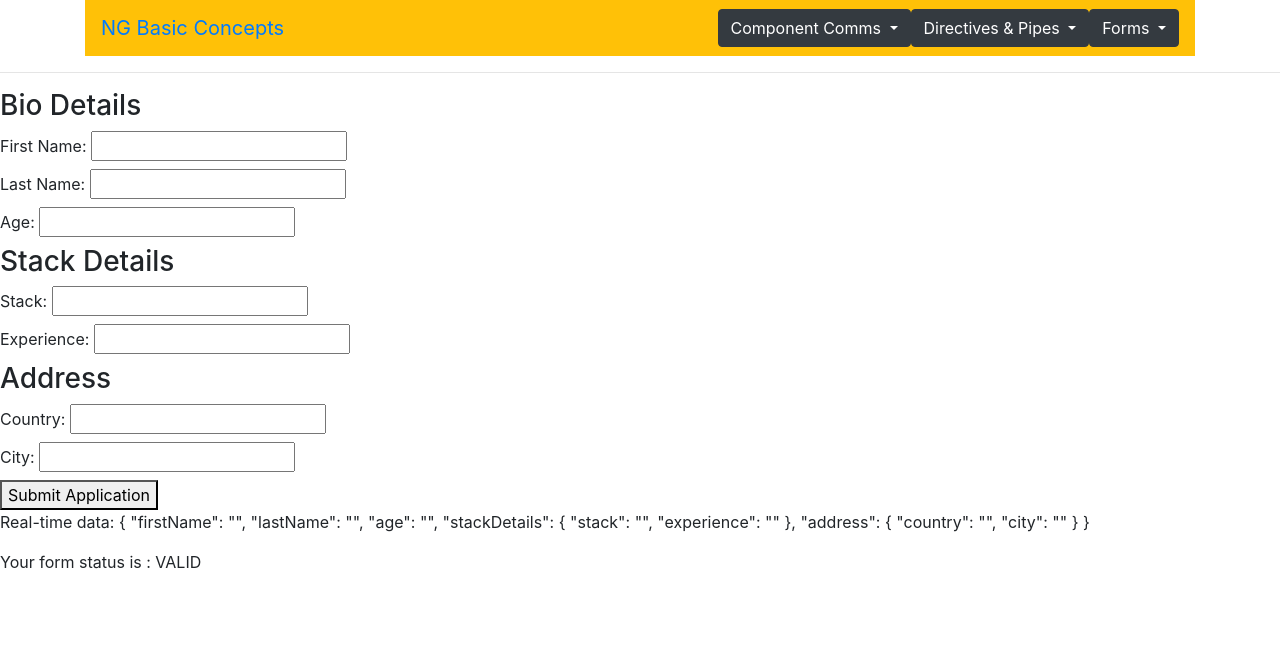
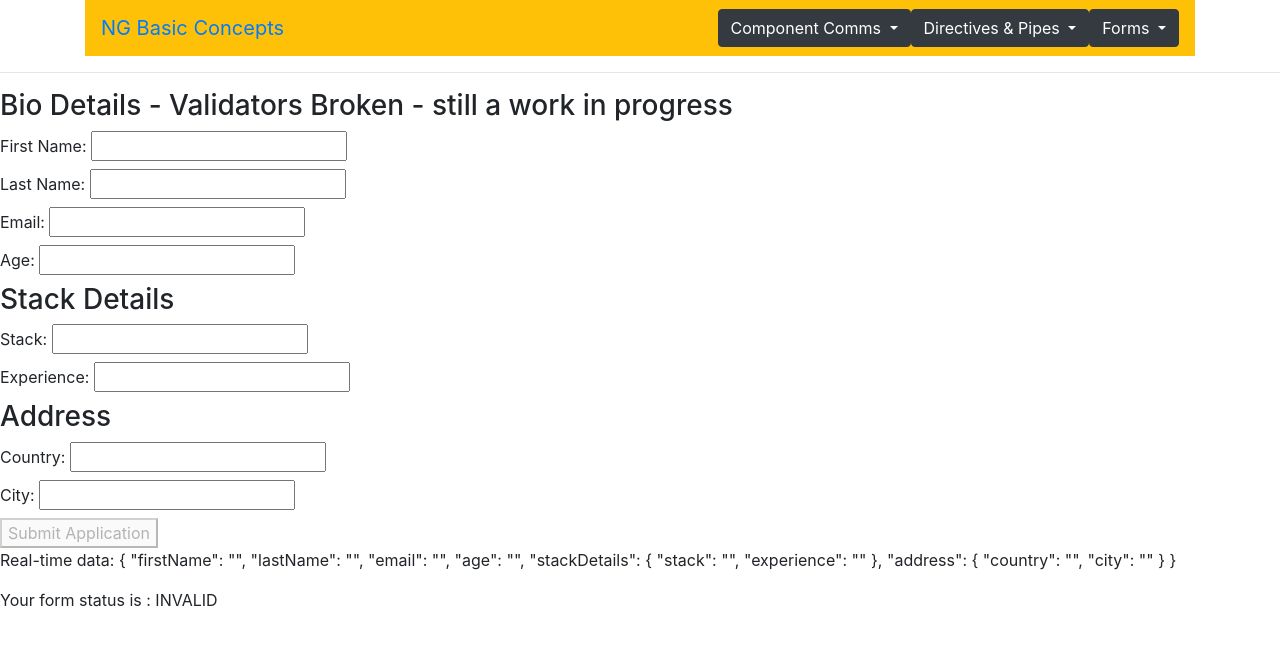
Before and after one commit to subliminalvisions/angular-basic-concepts, an Angular app: page /forms in a window 1280 px wide. Shown: the top 646 px of the page. Built offline with nearby package versions, Linux system fonts and the light colour scheme.

Commit message:
messing with form control validators but still a work in progress

```diff
--- a/src/app/forms/reactive-forms/reactive-forms.component.html
+++ b/src/app/forms/reactive-forms/reactive-forms.component.html
@@ -1,6 +1,5 @@
 <form [formGroup]="bioSection" (ngSubmit)="callingFunction()">
-  <h3>Bio Details
-</h3>
+  <h3>Bio Details - Validators Broken - still a work in progress </h3>
 
 <label>
   First Name:
@@ -10,6 +9,19 @@
   Last Name:
   <input type="text" formControlName="lastName">
 </label> <br>
+
+<label>
+  Email:
+  <input type="text" formControlName="email">
+</label> <br>
+
+<div *ngIf="f.email.touched && f.email.invalid" class="alert alert-danger">
+  <div *ngIf="f.email.errors.required">Username is required.</div>
+  <div *ngIf="f.email.errors.minlength">Username should be 3 character.</div>
+  <div *ngIf="f.email.errors.cannotContainSpace">Username can not contain space.</div>
+</div>
+
+
 <label>
   Age:
   <input type="text" formControlName="age">
--- a/src/app/forms/reactive-forms/reactive-forms.component.ts
+++ b/src/app/forms/reactive-forms/reactive-forms.component.ts
@@ -1,8 +1,10 @@
 import { Component, OnInit } from '@angular/core';
 import { FormControl, FormGroup } from '@angular/forms';
-import { FormBuilder } from  '@angular/forms';
+import { FormBuilder, Validators } from  '@angular/forms';
 // import { FormControl, FormGroup } from '@angular/forms';
 import {FormsModule,ReactiveFormsModule} from '@angular/forms';
+import { WhiteSpaceValidator } from './whitespace.validator';
+// whitespace.validator.ts
 
 @Component({
   selector: 'app-reactive-forms',
@@ -32,6 +34,7 @@ export class ReactiveFormsComponent implements OnInit {
   bioSection = this.fb.group({
     firstName: [''],
     lastName: [''],
+    email: new FormControl('', [Validators.required, Validators.minLength(3), WhiteSpaceValidator.cannotContainSpace]),
     age: [''],
     stackDetails: this.fb.group({
       stack: [''],
@@ -43,11 +46,24 @@ export class ReactiveFormsComponent implements OnInit {
     })
   });
 
+  // form = this.bioSection;
+
+  form = new FormGroup({
+    email: new FormControl('', [Validators.required, Validators.minLength(3), WhiteSpaceValidator.cannotContainSpace]),
+    firstName: new FormControl('', [Validators.required, Validators.minLength(3), WhiteSpaceValidator.cannotContainSpace]),
+    lastName: new FormControl('', [Validators.required, Validators.minLength(3), WhiteSpaceValidator.cannotContainSpace]),
+    age: new FormControl('')
+  });
+
+
+
   constructor(private fb: FormBuilder) { }
 
   ngOnInit(): void {
   }
-
+  get f(){
+    return this.form.controls;
+  }
   callingFunction() {
     console.log(this.bioSection.value);
    }
--- /dev/null
+++ b/src/app/forms/reactive-forms/whitespace.validator.ts
@@ -0,0 +1,11 @@
+import { AbstractControl, ValidationErrors } from '@angular/forms';
+
+export class WhiteSpaceValidator {
+    static cannotContainSpace(control: AbstractControl) : ValidationErrors | null {
+        if((control.value as string).indexOf(' ') >= 0){
+            return {cannotContainSpace: true}
+        }
+
+        return null;
+    }
+}
```
